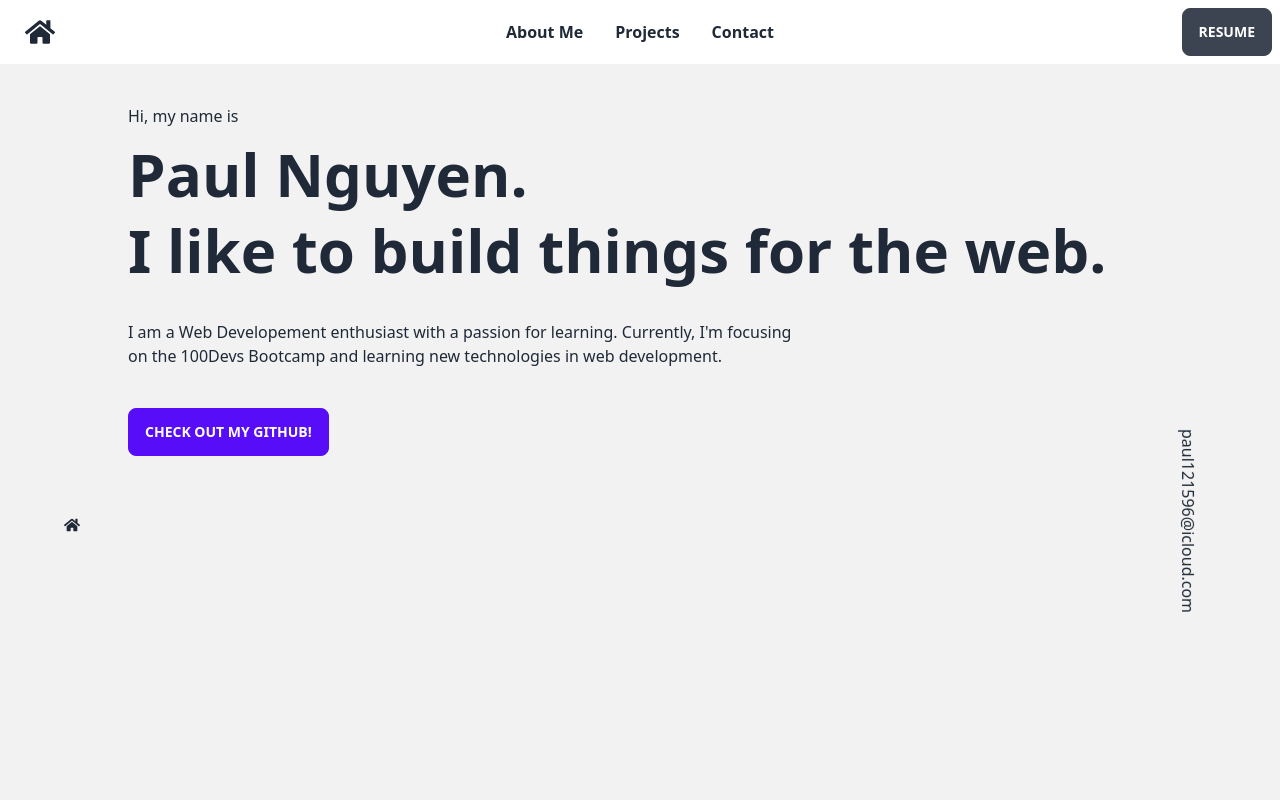
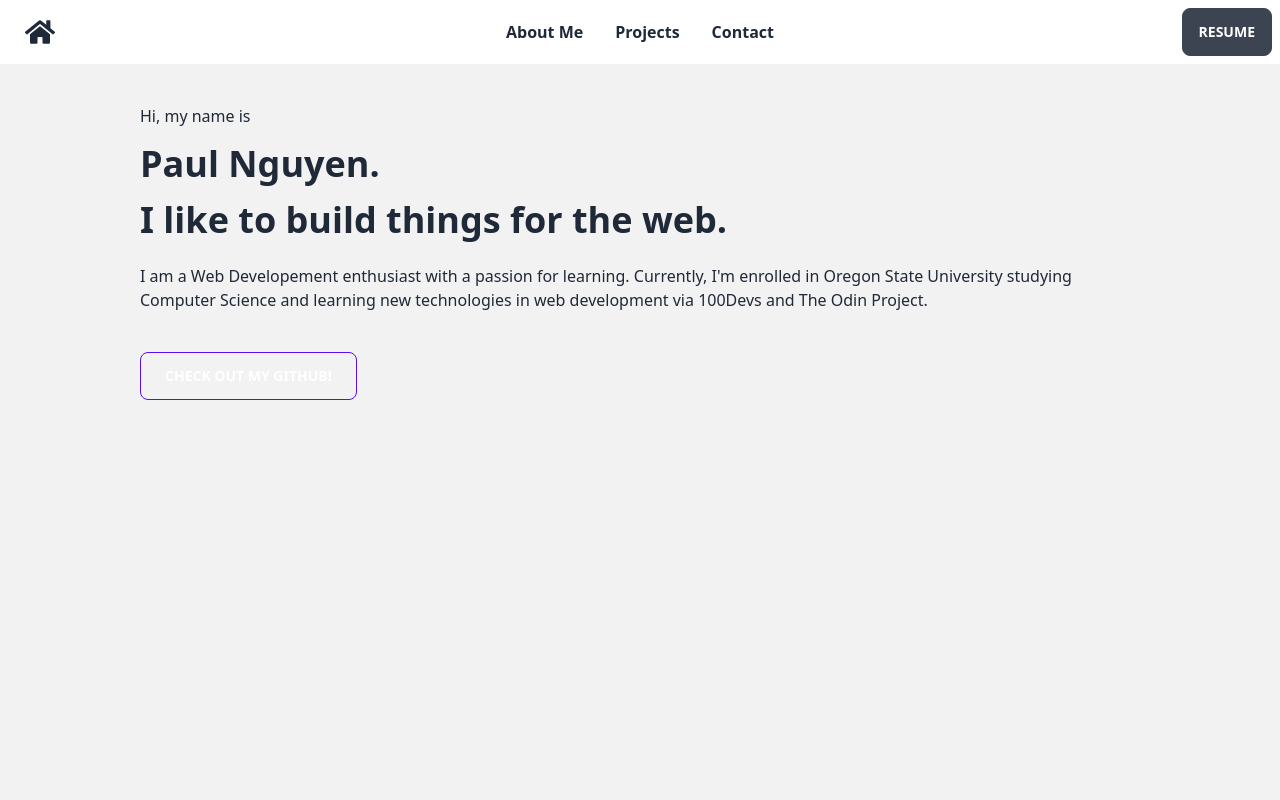
Before and after one commit to paul-nguyen96/portfolio-v1, a React (Create React App) app: page / in a window 1280 px wide. Shown: the top 800 px of the page. Built offline with nearby package versions, Linux system fonts and the light colour scheme.

Commit message:
fix hero layout

```diff
--- a/src/App.js
+++ b/src/App.js
@@ -3,8 +3,8 @@ import AboutMe from "./components/layout/AboutMe";
 import Hero from "./components/layout/Hero";
 import Navbar from "./components/layout/Navbar";
 import Projects from "./components/layout/Projects";
-import Email from "./components/Email";
-import Social from "./components/Social";
+// import Email from "./components/Email";
+// import Social from "./components/Social";
 
 function App() {
   return (
@@ -14,8 +14,8 @@ function App() {
       <AboutMe />
       <Projects />
       <Contact />
-      <Social />
-      <Email />
+
+
     </div>
   );
 }
--- a/src/components/layout/Hero.jsx
+++ b/src/components/layout/Hero.jsx
@@ -2,20 +2,21 @@ import React from "react";
 
 function Hero() {
   return (
-    <div className="hero min-h-screen bg-base-200 items-start py-6">
+    <div className="hero min-h-screen bg-base-200 items-start py-6 pl-6">
       <div className="hero-content text-start">
         <div className="max-w-5xl">
           <h2 className="text-l mb-4">Hi, my name is </h2>
-          <h1 className="text-6xl font-bold mb-4">Paul Nguyen.</h1>
-          <h1 className="text-6xl font-bold mb-4">
+          <h1 className="text-4xl font-bold mb-4">Paul Nguyen.</h1>
+          <h1 className="text-4xl font-bold mb-4">
             I like to build things for the web.
           </h1>
-          <p className="py-6 mb-4 w-4/6 h-full">
+          <p className="py-2 mb-8 w-11/12 h-full">
             I am a Web Developement enthusiast with a passion for learning.
-            Currently, I'm focusing on the 100Devs Bootcamp and learning new technologies in web
-            development.
+            Currently, I'm enrolled in <a href="https://oregonstate.edu/">Oregon State University</a>{" "}
+            studying Computer Science and learning new technologies in web
+            development via 100Devs and The Odin Project.
           </p>
-          <button className="btn btn-primary">
+          <button className="btn btn-primary pl-6 pr-6 bg-inherit">
             <a href="https://github.com/paul-nguyen96">Check out my Github!</a>
           </button>
         </div>
```
